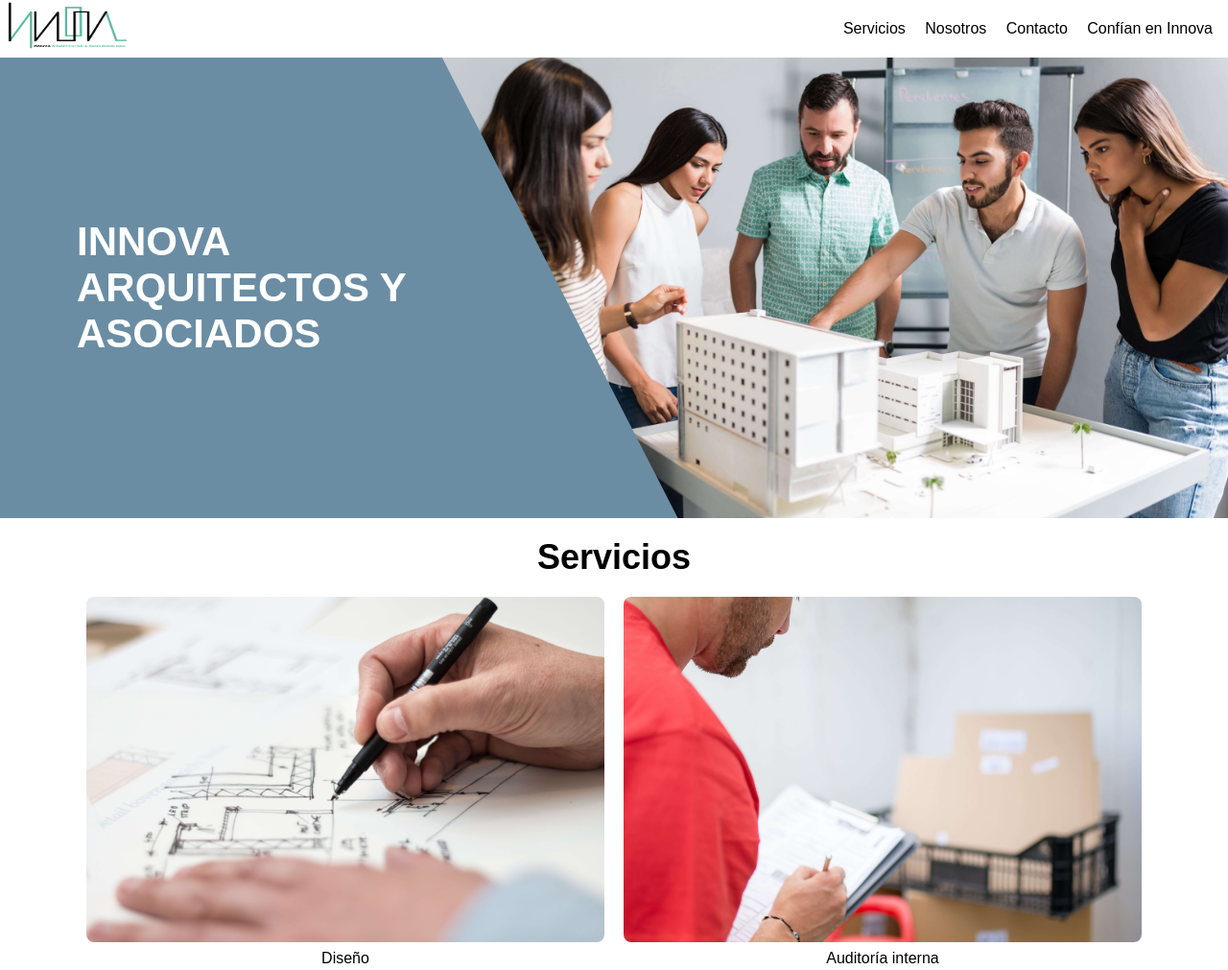
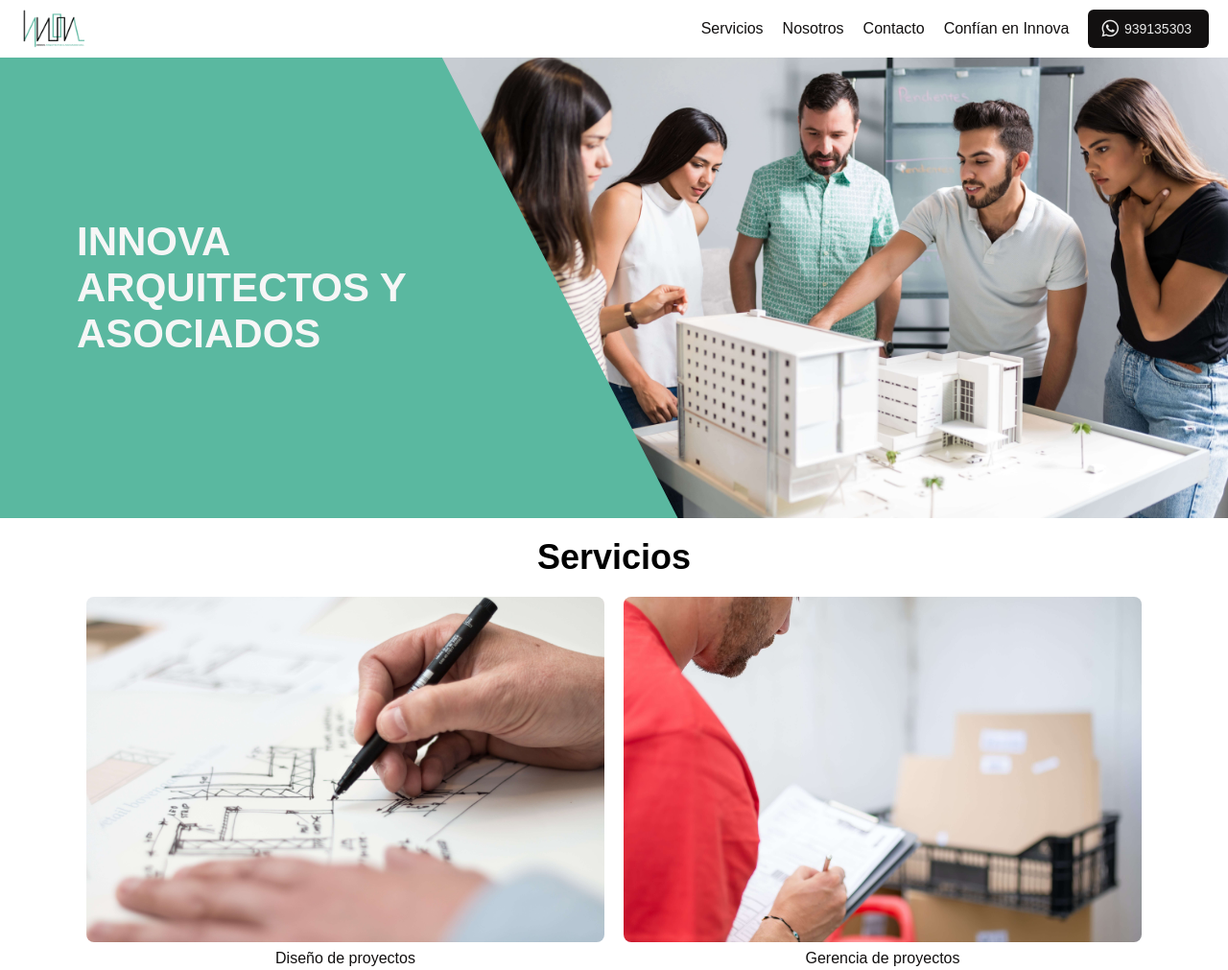
Before and after one commit to HugoGT/MVP-innova, a plain HTML site: page index.html in a window 1280 px wide. Shown: the top 1011 px of the page at 96% size. Drawn offline with Linux system fonts and the light colour scheme.

Commit message:
Adjustments

```diff
--- a/css/main.css
+++ b/css/main.css
@@ -1,12 +1,11 @@
 :root {
   font-size: 62.5%;
-  --blue: #298edb;
-  --soft-blue: #a8eeff;
-  --pastel-blue: #6a8da4;
-  --white: #fff;
+  --green: #03d570;
+  --pastel-green: #5ab8a0;
+  --white: #f6f6f6;
   --off-white: #ebebeb;
-  --grey: #c6c6c6;
-  --dark-grey: #444444;
+  --grey: #ababab;
+  --dark-grey: #5e5e5e;
   --black: #121010;
 }
 * {
@@ -31,9 +30,17 @@ a,
 a:active,
 a:visited,
 a:link {
-  color: inherit;
-  height: inherit;
+  color: var(--black);
   text-decoration: none;
+}
+h1 {
+  font-size: 4.2rem;
+}
+h2 {
+  font-size: 3.6rem;
+}
+h3 {
+  font-size: 2.4rem;
 }
 
 /* Navbar */
@@ -47,25 +54,36 @@ nav {
   min-width: 320px;
 }
 nav img {
-  width: 140px;
-  height: 60px;
+  padding: 6px 0 0 20px;
+  width: 92px;
+  height: 54px;
   align-self: center;
 }
-nav li,
-nav ul {
-  margin: 0 8px;
+nav a {
+  color: var(--black);
 }
-nav a {
-  color: var(--dark-grey);
+.nav-div {
+  display: flex;
+  height: 40px;
+  align-items: center;
 }
-h1 {
-  font-size: 4.2rem;
+.nav-div a {
+  display: flex;
+  height: 100%;
+  margin: 0 10px;
+  align-items: center;
 }
-h2 {
-  font-size: 3.6rem;
+.nav-div .whatsapp-btn {
+  margin-right: 20px;
+  padding: 10px 18px 10px 14px;
+  border-radius: 6px;
+  background-color: var(--black);
+  color: var(--off-white);
+  font-size: 1.4rem;
 }
-h3 {
-  font-size: 2.4rem;
+.whatsapp-btn i {
+  margin-right: 6px;
+  font-size: 2rem;
 }
 
 /** Main **/
@@ -75,7 +93,7 @@ h3 {
   width: 100%;
   background-size: cover;
   background-blend-mode: multiply;
-  background-color: var(--pastel-blue);
+  background-color: var(--pastel-green);
   display: flex;
   align-items: center;
 }
@@ -155,7 +173,7 @@ footer {
   grid-template-columns: 2fr 1fr;
   width: 60%;
   margin: 2.4rem auto;
-  box-shadow: 0 0 20px 0 var(--off-white);
+  box-shadow: 0 0 20px 0 var(--white);
   border-radius: 8px;
 }
 .contact-form {
--- a/index.html
+++ b/index.html
@@ -4,6 +4,10 @@
     <meta charset="UTF-8" />
     <meta http-equiv="X-UA-Compatible" content="IE=edge" />
     <meta name="viewport" content="width=device-width, initial-scale=1.0" />
+    <link
+      rel="stylesheet"
+      href="https://cdnjs.cloudflare.com/ajax/libs/font-awesome/5.15.3/css/all.min.css"
+    />
     <link rel="stylesheet" href="./css/main.css" />
     <link rel="shortcut icon" href="./img/innova-logo.jpg" />
     <title>Innova Arquitectos</title>
@@ -17,13 +21,18 @@
           <img alt="Innova logo" src="./img/innova-logo.jpg" />
         </a>
       </div>
-      <div>
-        <ul>
-          <li><a href="#servicios">Servicios</a></li>
-          <li><a href="./pages/mision.html">Nosotros</a></li>
-          <li><a href="#contact">Contacto</a></li>
-          <li><a href="#">Confían en Innova</a></li>
-        </ul>
+      <div class="nav-div">
+        <a href="#servicios">Servicios</a>
+        <a href="./pages/mision.html">Nosotros</a>
+        <a href="#contact">Contacto</a>
+        <a href="#">Confían en Innova</a>
+        <a
+          href="https://api.whatsapp.com/send?phone=TUNÚMERO"
+          target="_blank"
+          class="whatsapp-btn"
+        >
+          <i class="fab fa-whatsapp"></i>939135303
+        </a>
       </div>
     </nav>
 
@@ -34,7 +43,7 @@
           <h1>INNOVA ARQUITECTOS Y ASOCIADOS</h1>
         </div>
         <div class="hero-right">
-          <img src="./img/arquitectos.jpg" alt="innova arquitectos">
+          <img src="./img/arquitectos.jpg" alt="innova arquitectos" />
         </div>
       </section>
 
@@ -45,19 +54,27 @@
         <div class="services-cards">
           <a href="" class="card">
             <img src="img/diseño.jpg" alt="" />
-            <p>Diseño</p>
+            <p>Diseño de proyectos</p>
           </a>
           <a href="" class="card">
             <img src="img/auditoria.jpg" alt="" />
-            <p>Auditoría interna</p>
+            <p>Gerencia de proyectos</p>
           </a>
           <a href="" class="card">
             <img src="img/tramites.jpg" alt="" />
-            <p>Trámites de licencia de funcionamiento y defensa civil</p>
+            <p>Trámites de licencia de defensa civil</p>
           </a>
           <a href="" class="card">
             <img src="img/proveedores.jpg" alt="" />
-            <p>Selección y evaluación de proveedores</p>
+            <p>Licencias municipales de construcción o anuncios</p>
+          </a>
+          <a href="" class="card">
+            <img src="img/auditoria.jpg" alt="" />
+            <p>Declaratoria de fábrica</p>
+          </a>
+          <a href="" class="card">
+            <img src="img/diseño.jpg" alt="" />
+            <p>Metrados y presupuestos</p>
           </a>
         </div>
       </section>
@@ -110,6 +127,7 @@
               <button type="submit" class="form-btn">Enviar</button>
             </form>
           </div>
+
           <div class="contact-info">
             <h3>Más información</h3>
             <div>
```
